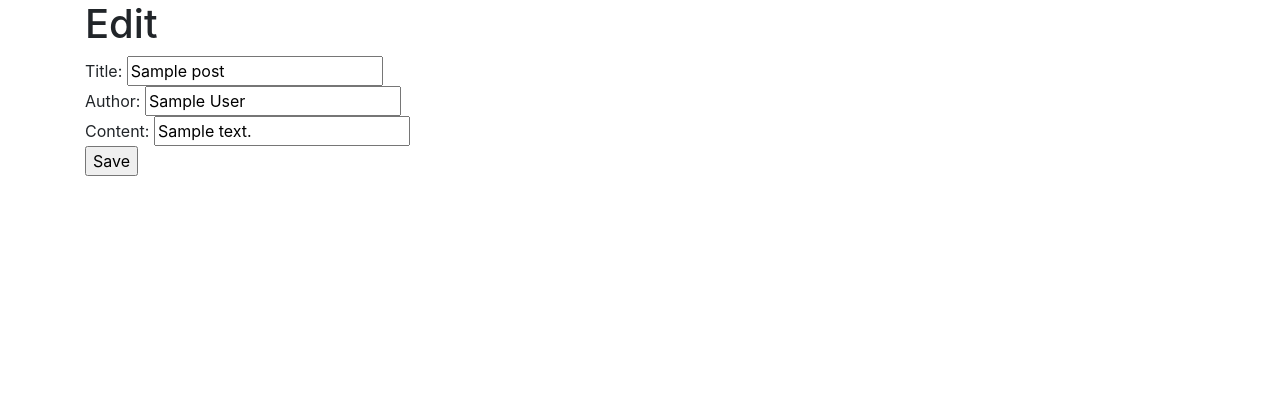
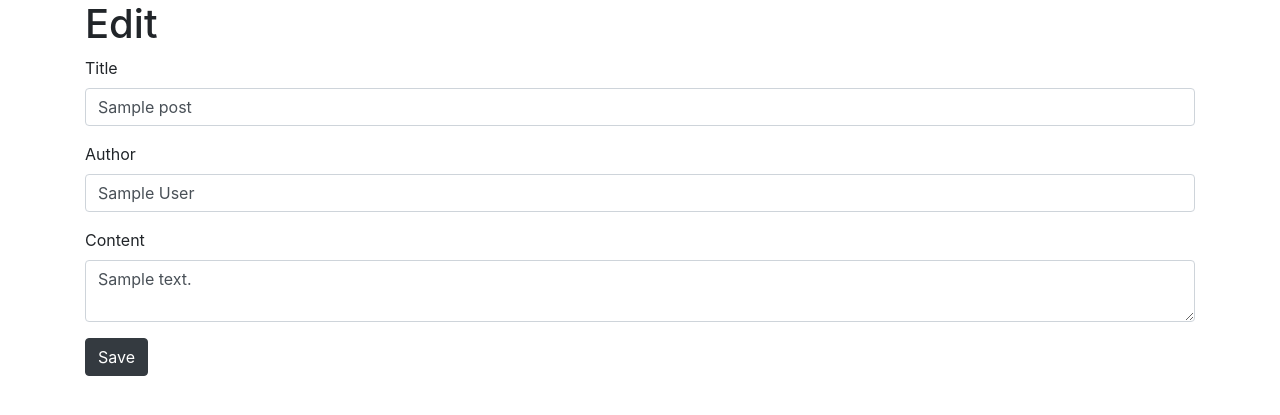
Before and after one commit to DanaKlimova/Flask-Blog-App, a Flask app: page /edit/1 in a window 1280 px wide. Shown: the part 56-471 px from the top of the page. Run offline with Flask 2, Linux system fonts and the light colour scheme; tables that the repository leaves empty hold one stand-in row (Sample ...); some libraries are stand-ins or nearby versions.

Commit message:
Changed form for edit post.

```diff
--- a/templates/edit_post.html
+++ b/templates/edit_post.html
@@ -7,10 +7,21 @@
 {% block content %}
     <h1>Edit</h1>
     <form action="{{ url_for('edit_post', id=post.id) }}" method="post">
-        Title: <input name="title" type="text" value="{{ post.title }}"> <br>
-        Author: <input name="author" type="text" value="{{ post.author }}"> <br>
-        Content: <input name="content" type="text" value="{{ post.content }}"> <br>
+        <div class="form-group">
+            <label for="title">Title</label>
+            <input id="title" name="title" type="text"
+                   class="form-control" value="{{ post.title }}">
+        </div>
+        <div class="form-group">
+            <label for="author">Author</label>
+            <input id="author" name="author" type="text"
+                   class="form-control" value="{{ post.author }}">
+        </div>
+        <div class="form-group">
+            <label for="content">Content</label>
+            <textarea id="content" name="content" class="form-control">{{ post.content }}</textarea>
+        </div>
 
-        <input type="submit" value="Save"> <br>
+        <button type="submit" class="btn btn-dark">Save</button>
     </form>
 {% endblock %}
```
